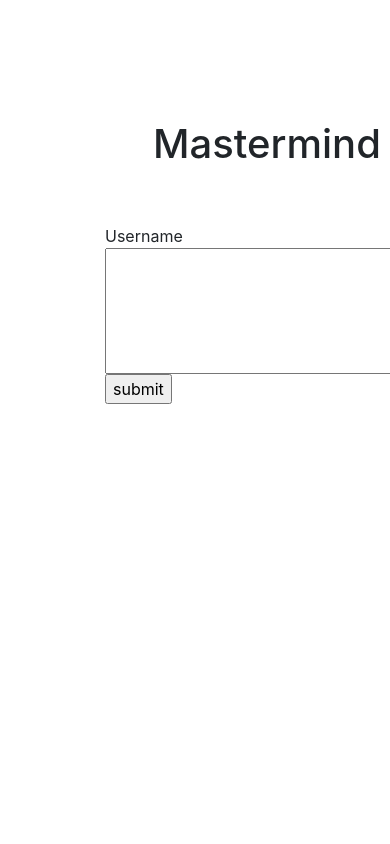
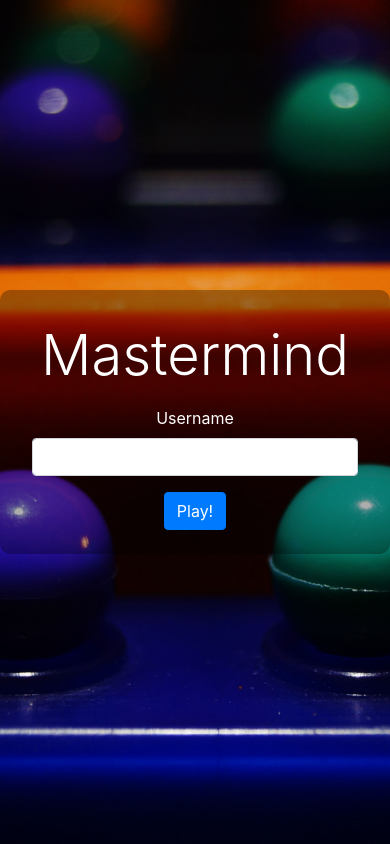
Before and after one commit to kennethgerrits/MastermindPython, a Flask app: page / in a window 390 px wide; the page is wider, and only the part inside the window is pictured. Run offline with Flask 2, Linux system fonts and the light colour scheme; some libraries are stand-ins or nearby versions.

Commit message:
homescreen finished

```diff
--- a/static/css/main.css
+++ b/static/css/main.css
@@ -2,8 +2,6 @@
     height: 100%;
     width: 100%;
 }
-
-
 
 .aligner{
     display: flex;
@@ -22,3 +20,34 @@
    /* // height: 10vh; */
    font-size: 80px;
 }
+
+#cover {
+    display: flex;
+    flex-direction: column;
+    justify-content: center;
+    align-items: center;
+    position: relative;
+    background: url('/static/images/mastermind_bg.jpg') no-repeat center;
+    background-size: cover;
+    width: 100%;
+    height: 100vh;
+}
+
+#cover-caption {
+    width: 100%;
+    position: relative;
+    z-index: 1;
+}
+
+/*Darkened area around the form*/
+form:before {
+    content: '';
+    height: 100%;
+    left: 0;
+    position: absolute;
+    top: 0;
+    width: 100%;
+    background-color: rgba(0,0,0,0.3);
+    z-index: -1;
+    border-radius: 10px;
+}
--- a/templates/student.html
+++ b/templates/student.html
@@ -6,23 +6,28 @@
           integrity="sha384-ggOyR0iXCbMQv3Xipma34MD+dH/1fQ784/j6cY/iJTQUOhcWr7x9JvoRxT2MZw1T" crossorigin="anonymous">
     <link rel="stylesheet" href="{{ url_for('static', filename='css/main.css') }}">
 
-    <title>Startscreen</title>
+    <title>Mastermind</title>
 </head>
 <body>
-<div class="container">
-
-    <div class="aligner">
-        <div class="aligner-item p-5">
-        <h1>Mastermind</h1>
-        </div>
-        <div class="aligner-item">
-        <form action="http://localhost:5000/result" method="POST">
-            <p>Username <input type="text" name="Name" class="inputtext"/>
-            <input type="submit" value="submit"/></p>
-        </form>
+<section id="cover" class="min-vh-100">
+    <div id="cover-caption">
+        <div class="container">
+            <div class="row text-white">
+                <div class="col-xl-5 col-lg-6 col-md-8 col-sm-10 mx-auto text-center form p-4">
+                    <h1 class="display-4 py-2 text-truncate">Mastermind</h1>
+                    <div class="px-2">
+                        <form action="http://localhost:5000/result" method="POST">
+                            <div class="form-group">
+                                <label for="name">Username</label>
+                                <input type="text" name="name" id="name" class="form-control"/>
+                            </div>
+                            <input type="submit" value="Play!" class="btn btn-primary"/>
+                        </form>
+                    </div>
+                </div>
+            </div>
         </div>
     </div>
-</div>
-</form>
+</section>
 </body>
 </html>
```
Also changed, not shown: static/images/mastermind_bg.jpg (added).
